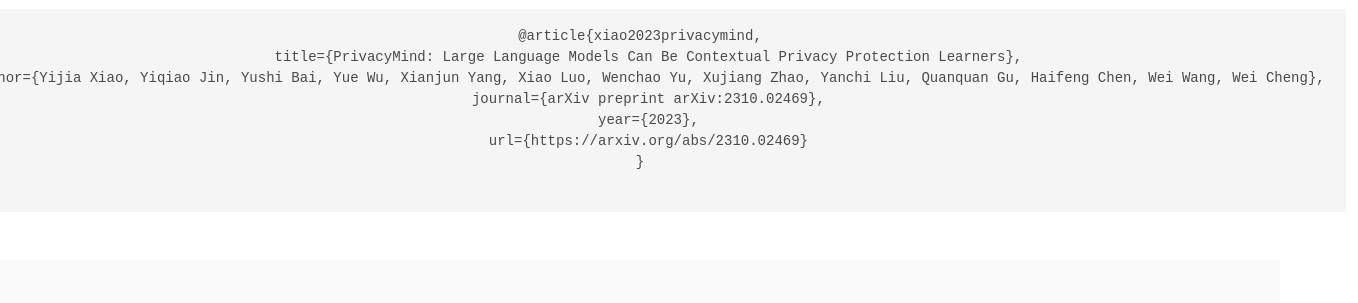
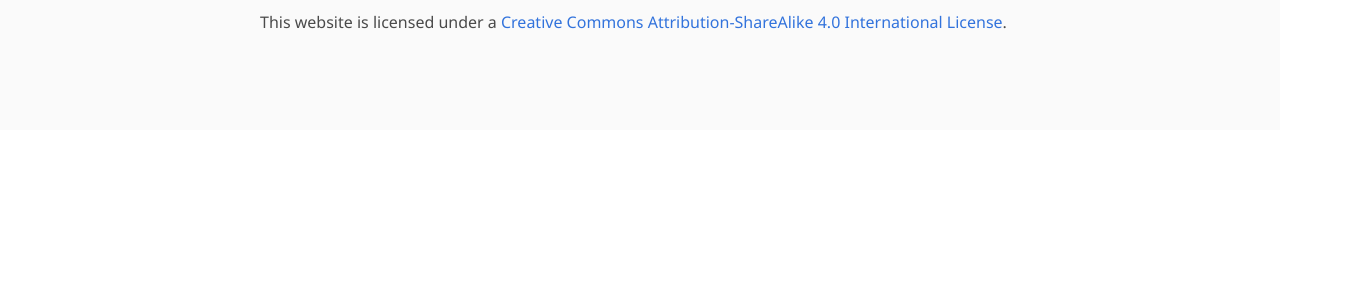
Before and after one commit to PrivacyMind/PrivacyMind.github.io, a plain HTML site: page index.html in a window 1280 px wide. Shown: the part 5615-5918 px from the top of the page, 1358 px wide, since content can reach past the window. After the commit the page ends 5745 px from the top, so only its background shows below. Drawn offline with nearby package versions, Linux system fonts and the light colour scheme; some icons are missing; a web font is replaced by a local one.

Commit message:
Update index.html

```diff
--- a/index.html
+++ b/index.html
@@ -326,27 +326,6 @@
   </div>
 </section>
 
-<section class="section">
-  <div class="container is-max-desktop">
-    <div class="columns is-centered">
-      <div class="column is-full-width">
-        <h2 class="title is-3">If you love our work, please consider citing it</h2>
-        <div class="content has-text-centered">
-          <pre class="code-block">
-@article{xiao2023privacymind,
-  title={PrivacyMind: Large Language Models Can Be Contextual Privacy Protection Learners},
-  author={Yijia Xiao, Yiqiao Jin, Yushi Bai, Yue Wu, Xianjun Yang, Xiao Luo, Wenchao Yu, Xujiang Zhao, Yanchi Liu, Quanquan Gu, Haifeng Chen, Wei Wang, Wei Cheng},
-  journal={arXiv preprint arXiv:2310.02469},
-  year={2023},
-  url={https://arxiv.org/abs/2310.02469}
-}
-          </pre>
-        </div>
-      </div>
-    </div>
-  </div>
-</section>
-
 
 <footer class="footer">
   <div class="container">
```
